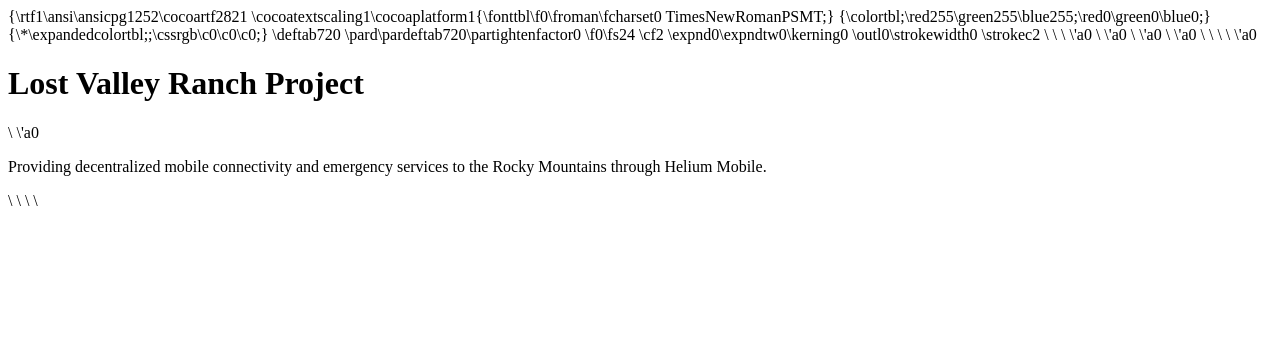
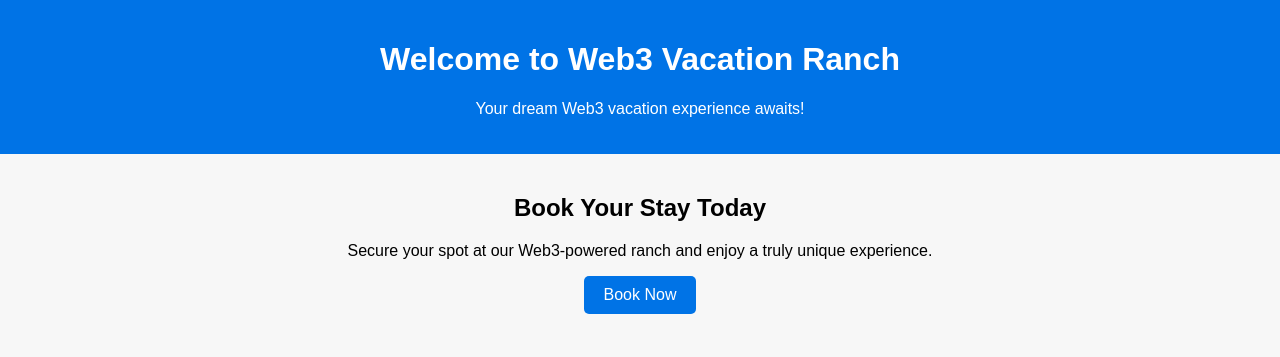
Before and after one commit to Highcountryoutlaw/Ranch1, a plain HTML site: page Index.html in a window 1280 px wide. Drawn offline with Linux system fonts and the light colour scheme.

Commit message:
Update Index.html

```diff
--- a/Index.html
+++ b/Index.html
@@ -1,39 +1,49 @@
-{\rtf1\ansi\ansicpg1252\cocoartf2821
-\cocoatextscaling1\cocoaplatform1{\fonttbl\f0\froman\fcharset0 TimesNewRomanPSMT;}
-{\colortbl;\red255\green255\blue255;\red0\green0\blue0;}
-{\*\expandedcolortbl;;\cssrgb\c0\c0\c0;}
-\deftab720
-\pard\pardeftab720\partightenfactor0
-
-\f0\fs24 \cf2 \expnd0\expndtw0\kerning0
-\outl0\strokewidth0 \strokec2 <!DOCTYPE html>\
-<html lang="en">\
-<head>\
-\'a0 <meta charset="UTF-8">\
-\'a0 <meta name="viewport" content="width=device-width, initial-scale=1.0">\
-\'a0 <title>Lost Valley Ranch - Off-Grid Expansion</title>\
-\'a0 <style>\
-\'a0 \'a0 body \{\
-\'a0 \'a0 \'a0 background-color: #1b1b1b;\
-\'a0 \'a0 \'a0 color: #f0f0f0;\
-\'a0 \'a0 \'a0 font-family: 'Arial', sans-serif;\
-\'a0 \'a0 \'a0 text-align: center;\
-\'a0 \'a0 \'a0 padding: 10vh 5vw;\
-\'a0 \'a0 \}\
-\'a0 \'a0 h1 \{\
-\'a0 \'a0 \'a0 color: #78C257;\
-\'a0 \'a0 \'a0 font-size: 3em;\
-\'a0 \'a0 \}\
-\'a0 \'a0 p \{\
-\'a0 \'a0 \'a0 font-size: 1.5em;\
-\'a0 \'a0 \'a0 margin-top: 1em;\
-\'a0 \'a0 \}\
-\'a0 </style>\
-</head>\
-<body>\
-\
-\'a0 <h1>Lost Valley Ranch Project</h1>\
-\'a0 <p>Providing decentralized mobile connectivity and emergency services to the Rocky Mountains through Helium Mobile.</p>\
-\
-</body>\
-</html>\
+<!DOCTYPE html>
+<html lang="en">
+<head>
+  <meta charset="UTF-8">
+  <meta name="viewport" content="width=device-width, initial-scale=1.0">
+  <title>Web3 Vacation Ranch</title>
+  <style>
+    body {
+      font-family: Arial, sans-serif;
+      background-color: #f7f7f7;
+      margin: 0;
+      padding: 0;
+    }
+    header {
+      background-color: #0073e6;
+      color: white;
+      text-align: center;
+      padding: 20px;
+    }
+    .main-content {
+      text-align: center;
+      margin: 40px;
+    }
+    .button {
+      padding: 10px 20px;
+      font-size: 16px;
+      background-color: #0073e6;
+      color: white;
+      border: none;
+      cursor: pointer;
+      border-radius: 5px;
+    }
+    .button:hover {
+      background-color: #005bb5;
+    }
+  </style>
+</head>
+<body>
+  <header>
+    <h1>Welcome to Web3 Vacation Ranch</h1>
+    <p>Your dream Web3 vacation experience awaits!</p>
+  </header>
+  <div class="main-content">
+    <h2>Book Your Stay Today</h2>
+    <p>Secure your spot at our Web3-powered ranch and enjoy a truly unique experience.</p>
+    <button class="button" onclick="alert('Thank you for booking your stay!')">Book Now</button>
+  </div>
+</body>
+</html>
```
